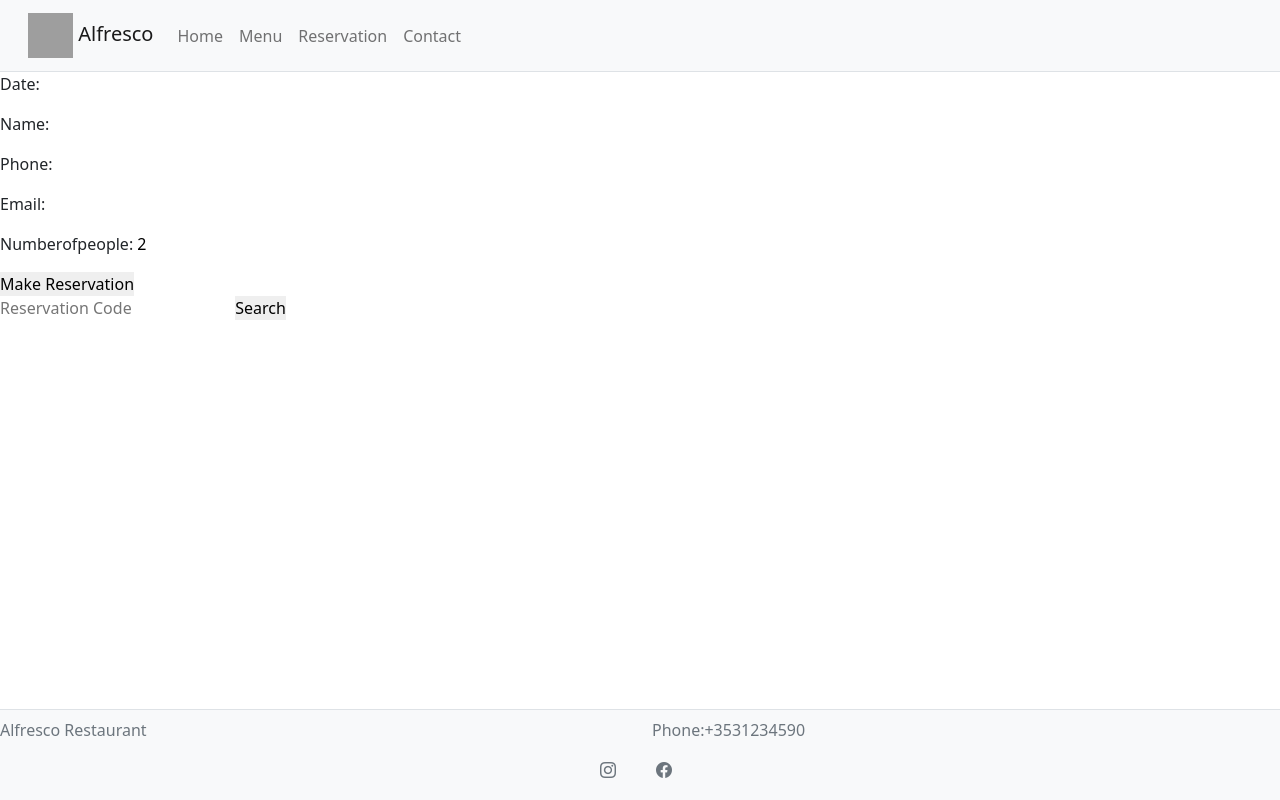
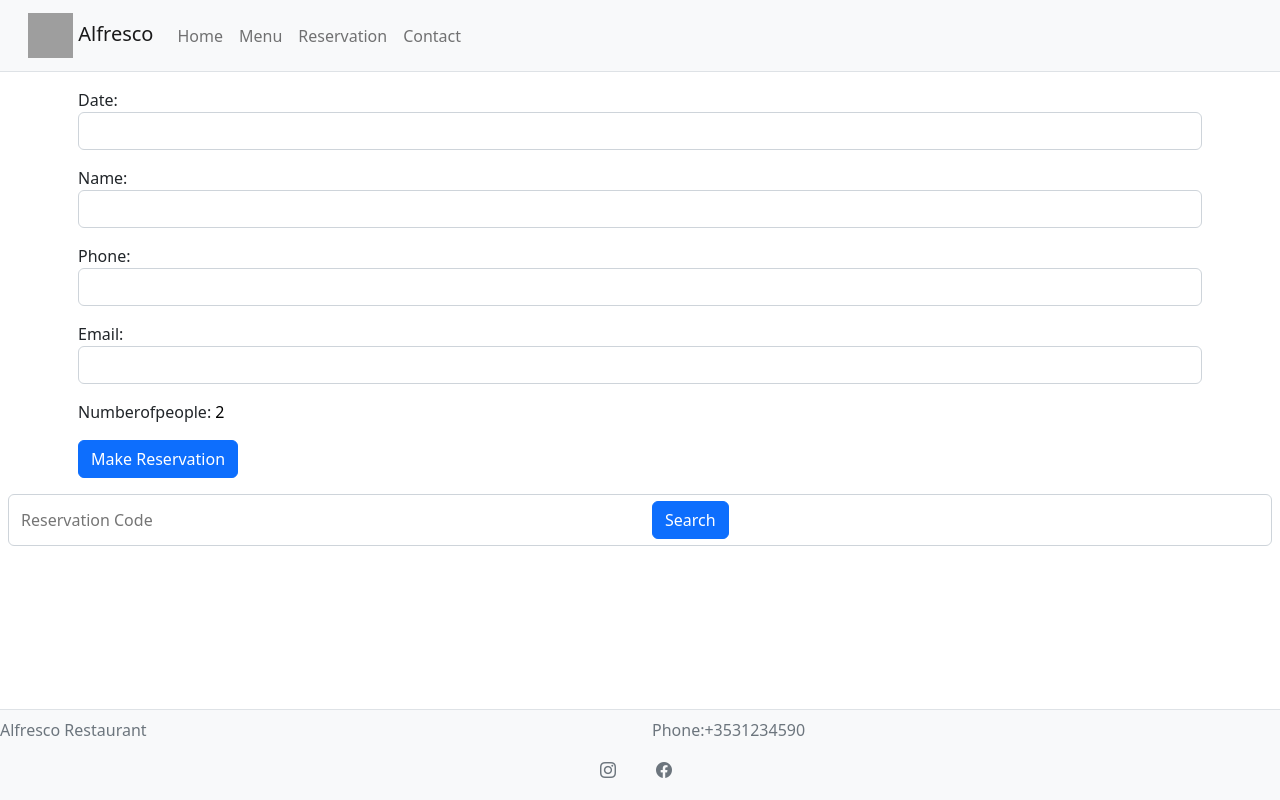
Before and after one commit to rfpotrero/alfresco, a Django app: page /reservations in a window 1280 px wide. Run offline with Django 4.2, Linux system fonts and the light colour scheme; some libraries are stand-ins or nearby versions; grey boxes are pictures that could not be loaded.

Commit message:
Style reservations.html template
Bootstrapping reservations.html template. forms.py needed
to be modified as well to add the control form class. #38

```diff
--- a/templates/reservations.html
+++ b/templates/reservations.html
@@ -1,20 +1,25 @@
 {% extends "base.html" %}
 
 {% block content %}
-
+<div class="container mt-2 p-2" >
     <form action="" method="post">
         {% csrf_token %}
         {{ form.as_p }}
-        <input type="submit" value="Make Reservation">
+        <input class="btn btn-primary" type="submit" value="Make Reservation">
     </form>
+</div>
 
-    <form action="{% url 'search_reservation' %}" method=POST>
-
+<div class="cointainer p-2">
+<form class="form-control" action="{% url 'search_reservation' %}" method=POST>
     {% csrf_token %}
-
+    <div class="row align-items-center">
+    <div class="col">
         <input type="search" placeholder="Reservation Code" name="searched">
-        <button type="submit">Search</button>
-
+    </div>
+    <div class="col">
+        <button class="btn btn-primary" type="submit">Search</button>
+    </div>
+    </div>
 </form>
 
 <div>
@@ -22,5 +27,5 @@
         {{ message }}
     {% endfor%}
 </div>
-
+</div>
 {% endblock %}
--- a/website/forms.py
+++ b/website/forms.py
@@ -8,5 +8,9 @@ class ReservationForm(ModelForm):
         model = Reservations
         fields = ('date', 'name', 'phone', 'email', 'numberofpeople')
         widgets = {
-            'date': forms.DateTimeInput(format='%Y-%m-%d %H:%M')
+            'date': forms.DateTimeInput(attrs={'class': 'form-control'},
+                                        format='%Y-%m-%d %H:%M'),
+            'name': forms.TextInput(attrs={'class': 'form-control'}),
+            'phone': forms.TextInput(attrs={'class': 'form-control'}),
+            'email': forms.EmailInput(attrs={'class': 'form-control'})
         }
```
Lines whose indentation alone changed are shown as unchanged.
